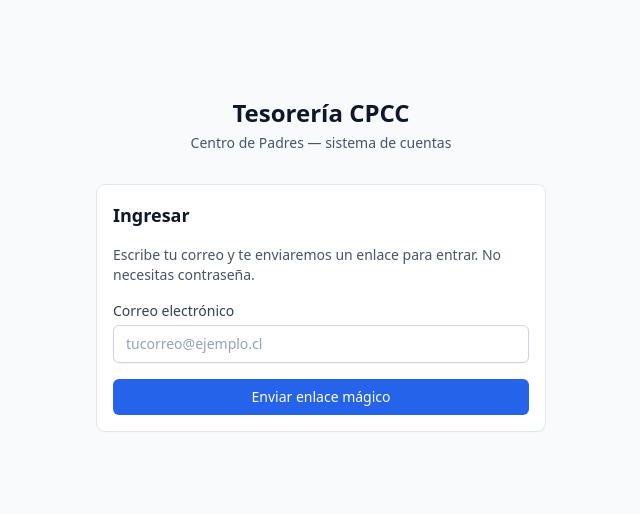
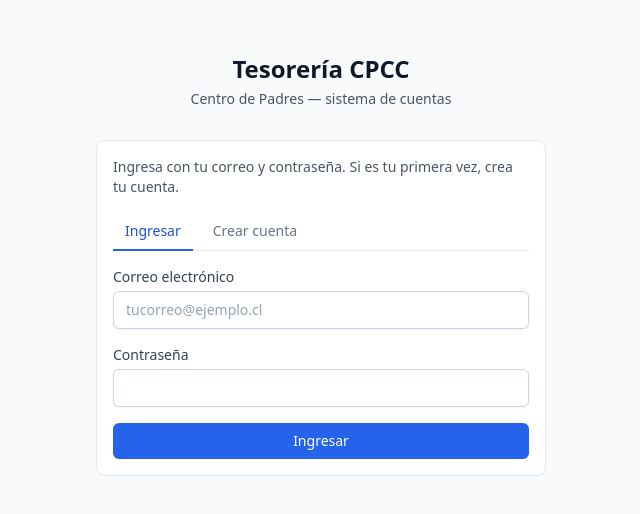
Before and after one commit to cpcccarampangue-sudo/tesoria-cpcc, a Next.js app: page /login in a window 1280 px wide. Shown: the part 136-650 px from the top of the page, without its empty margins (319-959 px from the left). Built offline with nearby package versions, Linux system fonts and the light colour scheme.

Commit message:
Cambiar auth a email + password (evita depender de correos de Supabase)

```diff
--- a/app/(auth)/login/login-form.tsx
+++ b/app/(auth)/login/login-form.tsx
@@ -1,10 +1,14 @@
 "use client";
 
 import { useState } from "react";
+import { useRouter } from "next/navigation";
 import { createSupabaseBrowserClient } from "@/lib/supabase/client";
 
 export function LoginForm() {
+  const router = useRouter();
+  const [mode, setMode] = useState<"signin" | "signup">("signin");
   const [email, setEmail] = useState("");
+  const [password, setPassword] = useState("");
   const [loading, setLoading] = useState(false);
   const [message, setMessage] = useState<
     { type: "ok" | "err"; text: string } | null
@@ -16,24 +20,41 @@ export function LoginForm() {
     setMessage(null);
     try {
       const supabase = createSupabaseBrowserClient();
-      const siteUrl =
-        process.env.NEXT_PUBLIC_SITE_URL || window.location.origin;
-      const { error } = await supabase.auth.signInWithOtp({
-        email: email.trim().toLowerCase(),
-        options: {
-          emailRedirectTo: `${siteUrl}/auth/callback`,
-        },
-      });
-      if (error) throw error;
-      setMessage({
-        type: "ok",
-        text: "Revisa tu correo. Te enviamos un enlace para ingresar (puede tardar 1-2 minutos y llegar a la carpeta de spam). Abre el correo desde este mismo navegador.",
-      });
-      setEmail("");
+      const emailNorm = email.trim().toLowerCase();
+      const pwd = password.trim();
+
+      if (mode === "signin") {
+        const { error } = await supabase.auth.signInWithPassword({
+          email: emailNorm,
+          password: pwd,
+        });
+        if (error) throw error;
+        router.push("/dashboard");
+        router.refresh();
+      } else {
+        if (pwd.length < 8) {
+          throw new Error("La contraseña debe tener al menos 8 caracteres.");
+        }
+        const { data, error } = await supabase.auth.signUp({
+          email: emailNorm,
+          password: pwd,
+        });
+        if (error) throw error;
+        if (data.session) {
+          router.push("/dashboard");
+          router.refresh();
+        } else {
+          setMessage({
+            type: "ok",
+            text: "Cuenta creada. Ahora ingresa con tu correo y contraseña.",
+          });
+          setMode("signin");
+        }
+      }
     } catch (err) {
       setMessage({
         type: "err",
-        text: err instanceof Error ? err.message : "Error al enviar el enlace.",
+        text: err instanceof Error ? err.message : "Error inesperado.",
       });
     } finally {
       setLoading(false);
@@ -42,6 +63,36 @@ export function LoginForm() {
 
   return (
     <form onSubmit={handleSubmit} className="space-y-4">
+      <div className="flex gap-2 border-b border-slate-200 mb-2">
+        <button
+          type="button"
+          className={`px-3 py-2 text-sm font-medium border-b-2 -mb-px ${
+            mode === "signin"
+              ? "border-brand-600 text-brand-700"
+              : "border-transparent text-slate-500 hover:text-slate-700"
+          }`}
+          onClick={() => {
+            setMode("signin");
+            setMessage(null);
+          }}
+        >
+          Ingresar
+        </button>
+        <button
+          type="button"
+          className={`px-3 py-2 text-sm font-medium border-b-2 -mb-px ${
+            mode === "signup"
+              ? "border-brand-600 text-brand-700"
+              : "border-transparent text-slate-500 hover:text-slate-700"
+          }`}
+          onClick={() => {
+            setMode("signup");
+            setMessage(null);
+          }}
+        >
+          Crear cuenta
+        </button>
+      </div>
       <div>
         <label htmlFor="email" className="label">
           Correo electrónico
@@ -57,8 +108,28 @@ export function LoginForm() {
           placeholder="tucorreo@ejemplo.cl"
         />
       </div>
+      <div>
+        <label htmlFor="password" className="label">
+          Contraseña
+        </label>
+        <input
+          id="password"
+          type="password"
+          required
+          autoComplete={mode === "signin" ? "current-password" : "new-password"}
+          minLength={mode === "signup" ? 8 : undefined}
+          className="input"
+          value={password}
+          onChange={(e) => setPassword(e.target.value)}
+          placeholder={mode === "signup" ? "Mínimo 8 caracteres" : ""}
+        />
+      </div>
       <button type="submit" className="btn-primary w-full" disabled={loading}>
-        {loading ? "Enviando..." : "Enviar enlace mágico"}
+        {loading
+          ? "Un momento..."
+          : mode === "signin"
+          ? "Ingresar"
+          : "Crear cuenta"}
       </button>
       {message && (
         <div
--- a/app/(auth)/login/page.tsx
+++ b/app/(auth)/login/page.tsx
@@ -20,10 +20,9 @@ export default async function LoginPage({
           </p>
         </div>
         <div className="card">
-          <h2 className="text-lg font-semibold mb-4">Ingresar</h2>
           <p className="text-sm text-slate-600 mb-4">
-            Escribe tu correo y te enviaremos un enlace para entrar. No
-            necesitas contraseña.
+            Ingresa con tu correo y contraseña. Si es tu primera vez, crea tu
+            cuenta.
           </p>
           {params.error && (
             <div className="text-sm bg-red-50 text-red-800 rounded-md p-3 mb-4">
```
